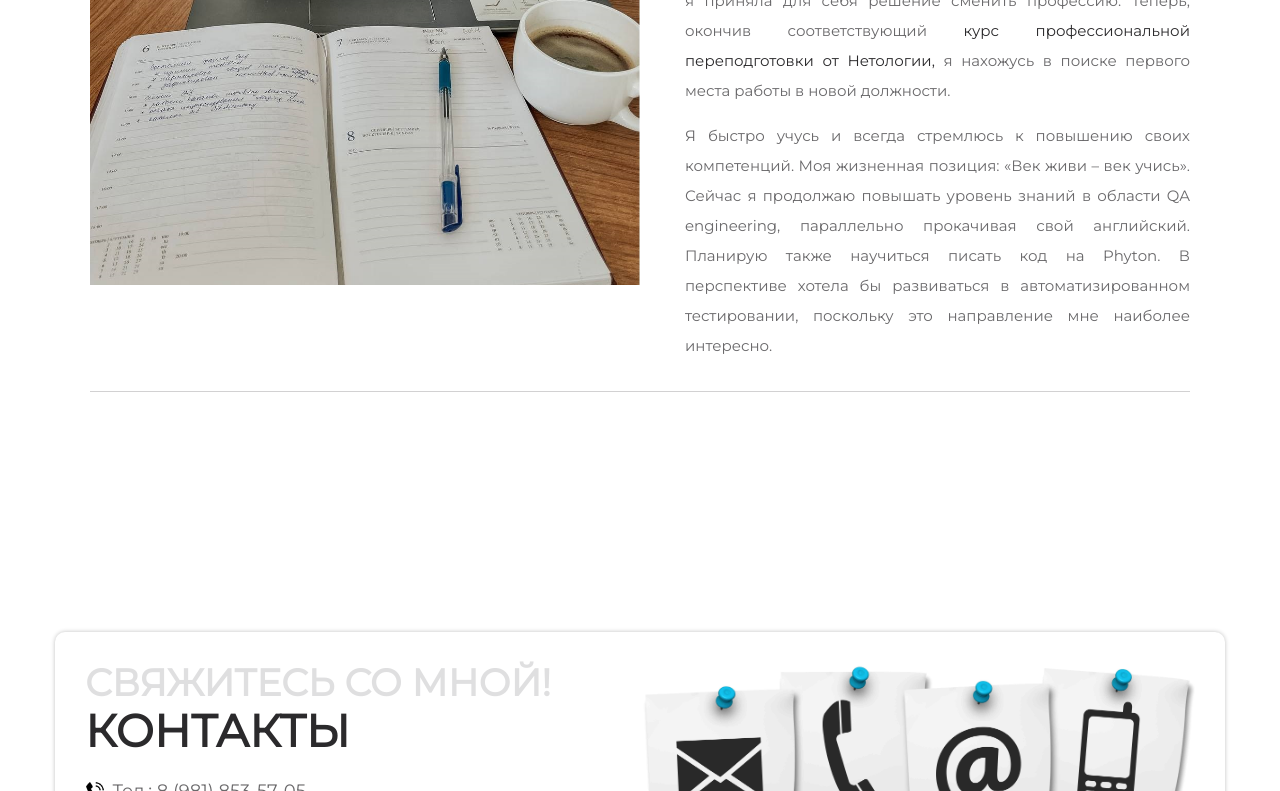
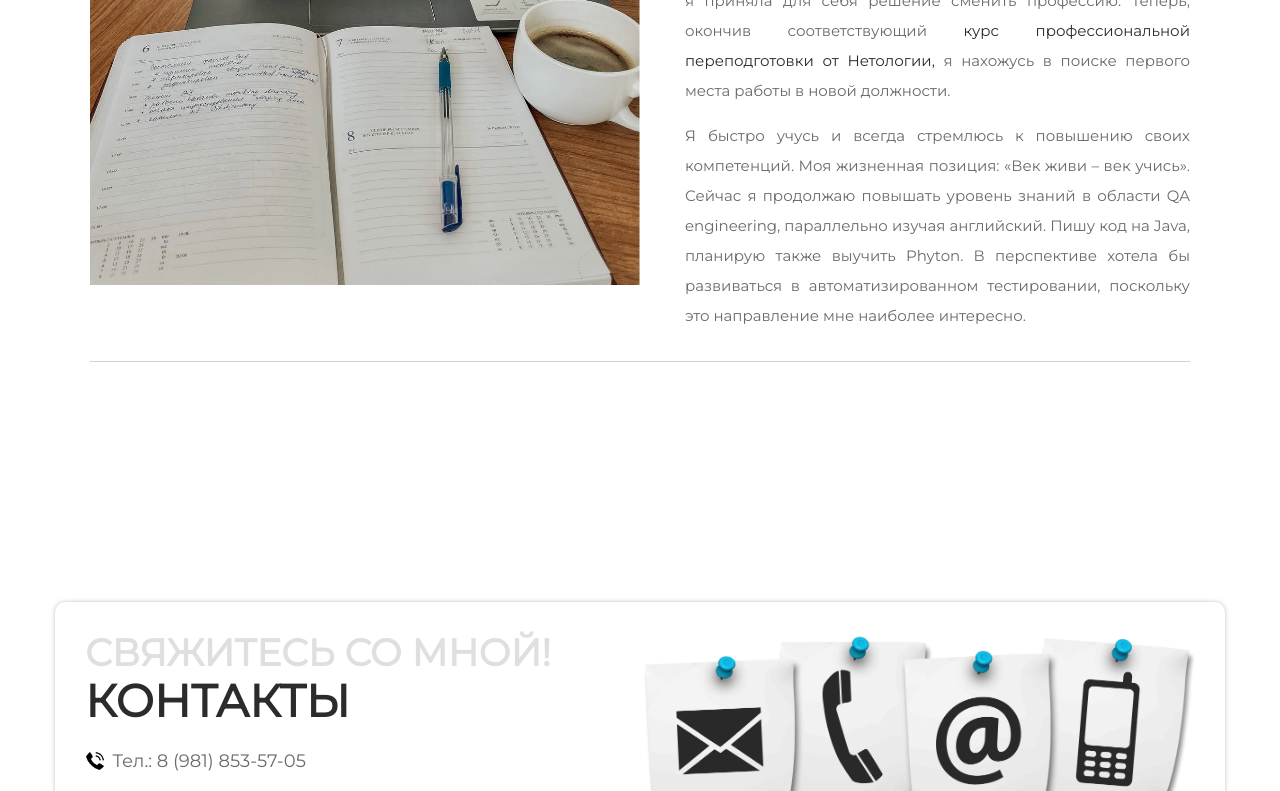
Before and after one commit to bloody-slipper/bloody-slipper, a plain HTML site: page index.html in a window 1280 px wide. Shown: the part 2040-2831 px from the top of the page. Drawn offline with Linux system fonts and the light colour scheme.

Commit message:
Update index.html

```diff
--- a/index.html
+++ b/index.html
@@ -112,7 +112,7 @@
                 <div class="about__text">
                     <p>Привет! Я Анна, и я рада видеть вас здесь! Пару слов о себе.</p>
                     <p>Свою профессиональную деятельность я начинала как экономист, но времена меняются, и позднее меня заинтересовала сфера тестирования программного обеспечения. Оценив все преимущества работы в it-компании, я приняла для себя решение сменить профессию. Теперь, окончив соответствующий <a class="portfolio__link" target="_blank"  href="https://netology.ru/programs/qa">курс профессиональной переподготовки от Нетологии,</a> я нахожусь в поиске первого места работы в новой должности.    </p>
-                    <p>Я быстро учусь и всегда стремлюсь к повышению своих компетенций. Моя жизненная позиция: «Век живи – век учись». Сейчас я продолжаю повышать уровень знаний в области QA engineering, параллельно прокачивая свой английский. Планирую также научиться писать код на Phyton. В перспективе хотела бы развиваться в автоматизированном тестировании, поскольку это направление мне наиболее интересно. </p>
+                    <p>Я быстро учусь и всегда стремлюсь к повышению своих компетенций. Моя жизненная позиция: «Век живи – век учись». Сейчас я продолжаю повышать уровень знаний в области QA engineering, параллельно изучая английский. Пишу код на Java, планирую также выучить Phyton. В перспективе хотела бы развиваться в автоматизированном тестировании, поскольку это направление мне наиболее интересно. </p>
 
                 </div>
             </div>
```
